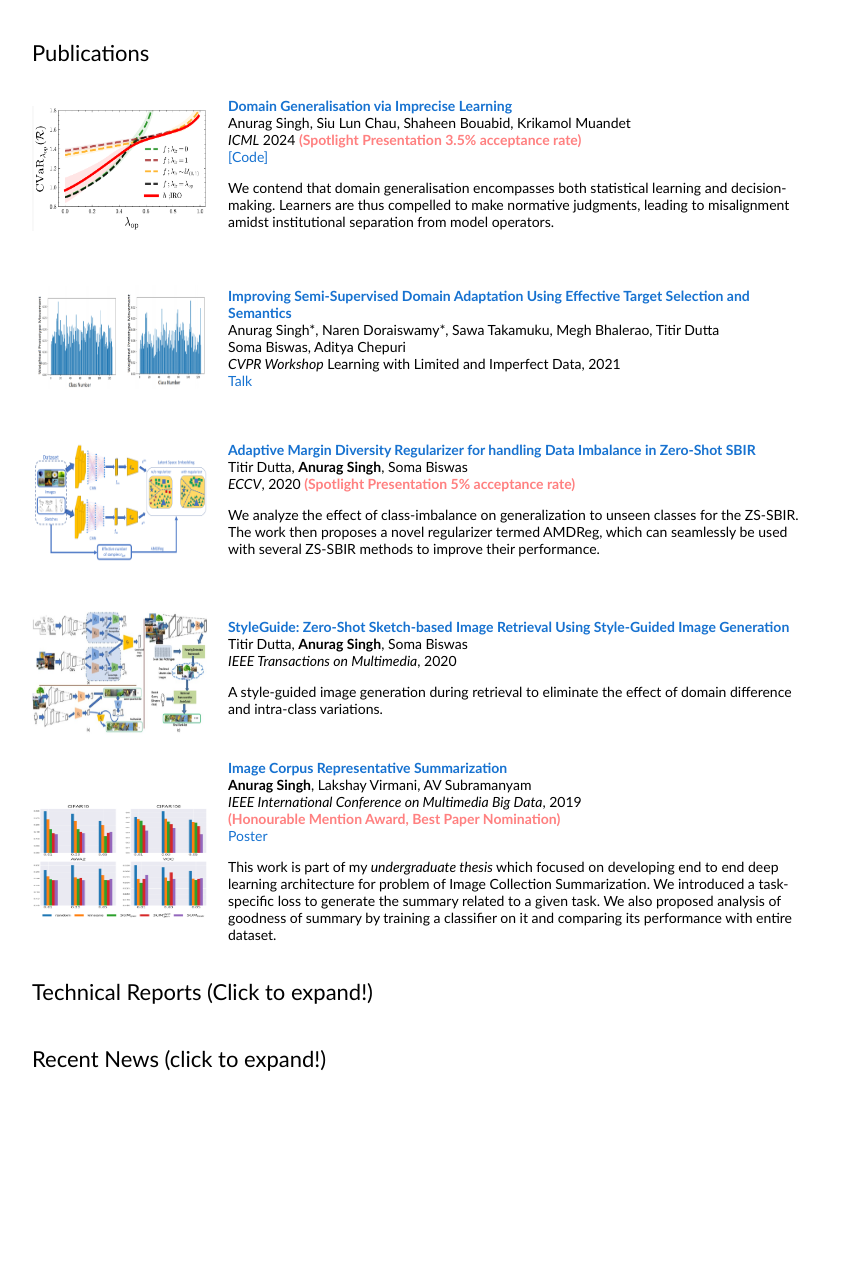
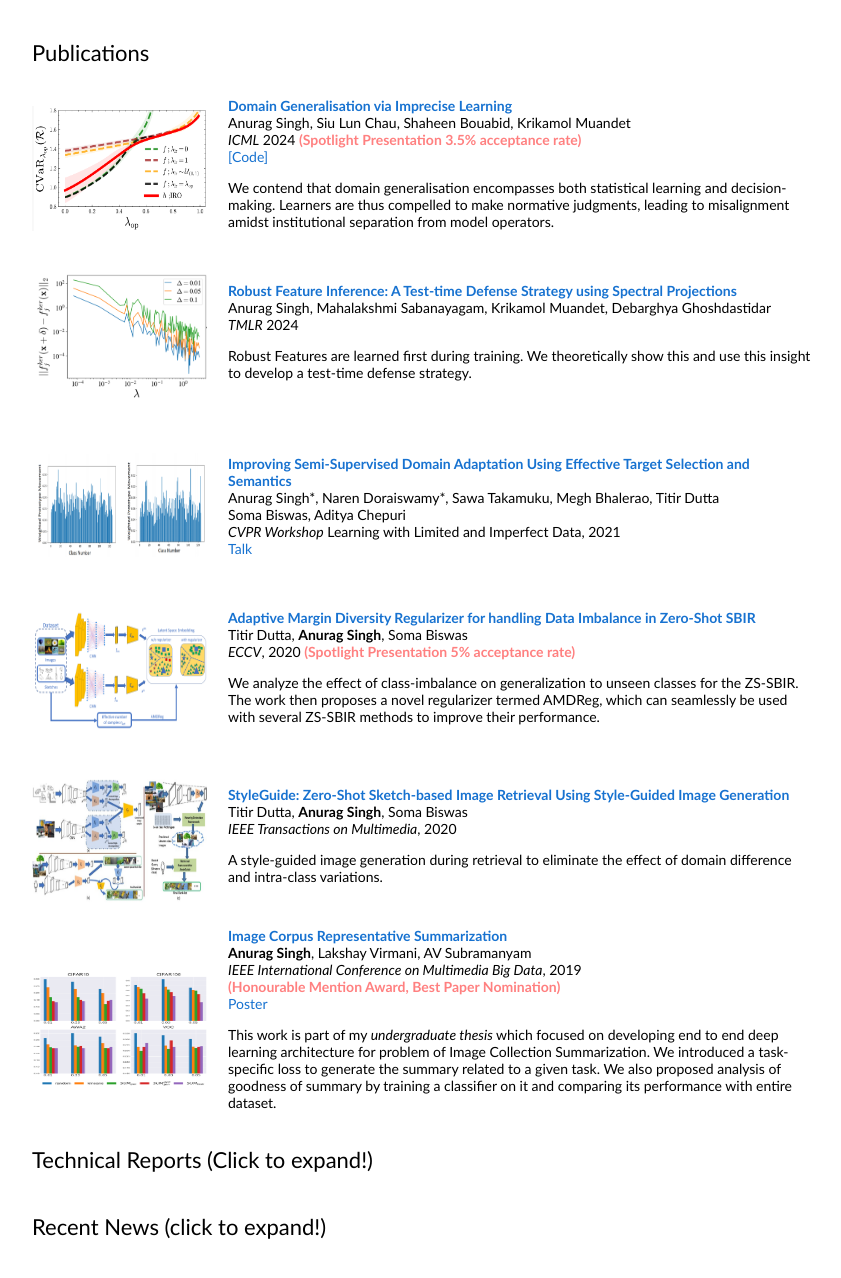
Before and after one commit to Anurag14/anurag14.github.io, a Jekyll site: the page built from index.html, in a window 1280 px wide, cut to the strip 288-1610 px from the top of the page. Shown: the top 1278 px of the strip, without its empty margins (228-1069 px from the left). Built offline with Jekyll 4.4.1, drawn with Linux system fonts in a browser that asks for light colours; before the commit the page ends 1442 px from its top, so only the background shows below that.

Commit message:
new paper

```diff
--- a/_layouts/mainpage.html
+++ b/_layouts/mainpage.html
@@ -70,9 +70,23 @@
         Anurag Singh, Siu Lun Chau, Shaheen Bouabid, Krikamol Muandet<br>
         <em>ICML</em> 2024 <font color="#FF8080"><strong>(Spotlight Presentation 3.5% acceptance rate)</strong></font><br>  <a href="https://github.com/muandet-lab/dgil">[Code]</a><br>
 	<p>We contend that domain generalisation encompasses both statistical learning and decision-making. Learners are thus compelled to make normative judgments, leading to misalignment amidst institutional separation from model operators.
-</p>
+ </p>
+ </td>
+ </tr>
+ <tr>
+        <td style="padding:20px;width:25%;vertical-align:middle">
+        <img src="images/rfi.png", height="125", width="175">
         </td>
-        </tr>
+        <td width="75%" valign="middle">
+        <a href="https://openreview.net/pdf?id=9OHAtWdFWB" target="_blank">
+        <papertitle>Robust Feature Inference: A Test-time Defense Strategy using Spectral Projections</papertitle>
+        </a><br>
+        Anurag Singh, Mahalakshmi Sabanayagam, Krikamol Muandet, Debarghya Ghoshdastidar<br>
+        <em>TMLR</em> 2024 <br>
+  <p>Robust Features are learned first during training. We theoretically show this and use this insight to develop a test-time defense strategy.
+ </p>
+ </td>
+ </tr>
 	<tr>
         <td style="padding:20px;width:25%;vertical-align:middle">
         <img src="images/cvprw2021_teaser.png", height="125", width="175">
```
Also changed, not shown: images/rfi.png (added), 2 other files.
